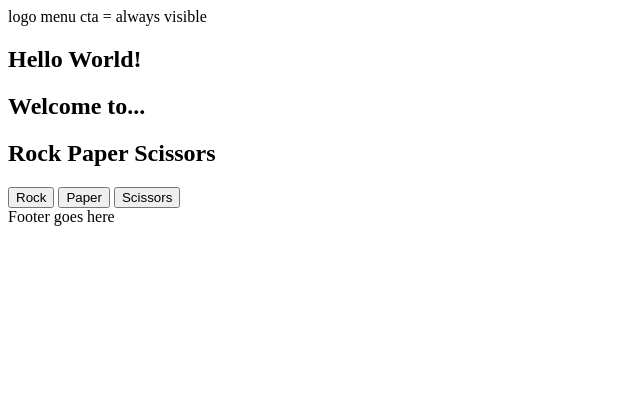
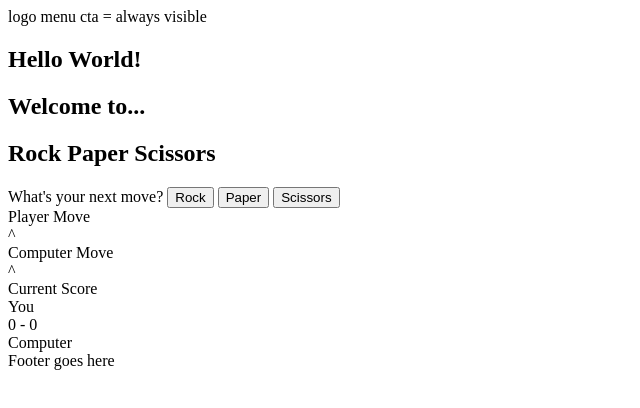
Before and after one commit to Unjustifiable1/odin-rockpaperscissors, a plain HTML site: page index.html in a window 1280 px wide. Shown: the whole page, without its empty margins (0-640 px from the left). Drawn offline with Linux system fonts and the light colour scheme.

Commit message:
add html sections for game ui

```diff
--- a/index.html
+++ b/index.html
@@ -26,13 +26,27 @@
         </section>
 
         <section class="gameSelection">
+            <span>What's your next move?</span>
             <button id="btn">Rock</button>
             <button id="btn">Paper</button>
             <button id="btn">Scissors</button>
         </section>
 
         <section class="gameView">
-
+            <div>
+                <div>Player Move</div>
+                <div id="playerMove">^</div>
+            </div>
+            <div>
+                <div>Computer Move</div>
+                <div id="computerMove">^</div>
+            </div>
+            <div>Current Score</div>
+            <div>
+                <div>You</div>
+                <div><span id="playerScore">0</span> - <span id="computerScore">0</span></div>
+                <div>Computer</div>
+            </div>
         </section>
 
     </main>
```
